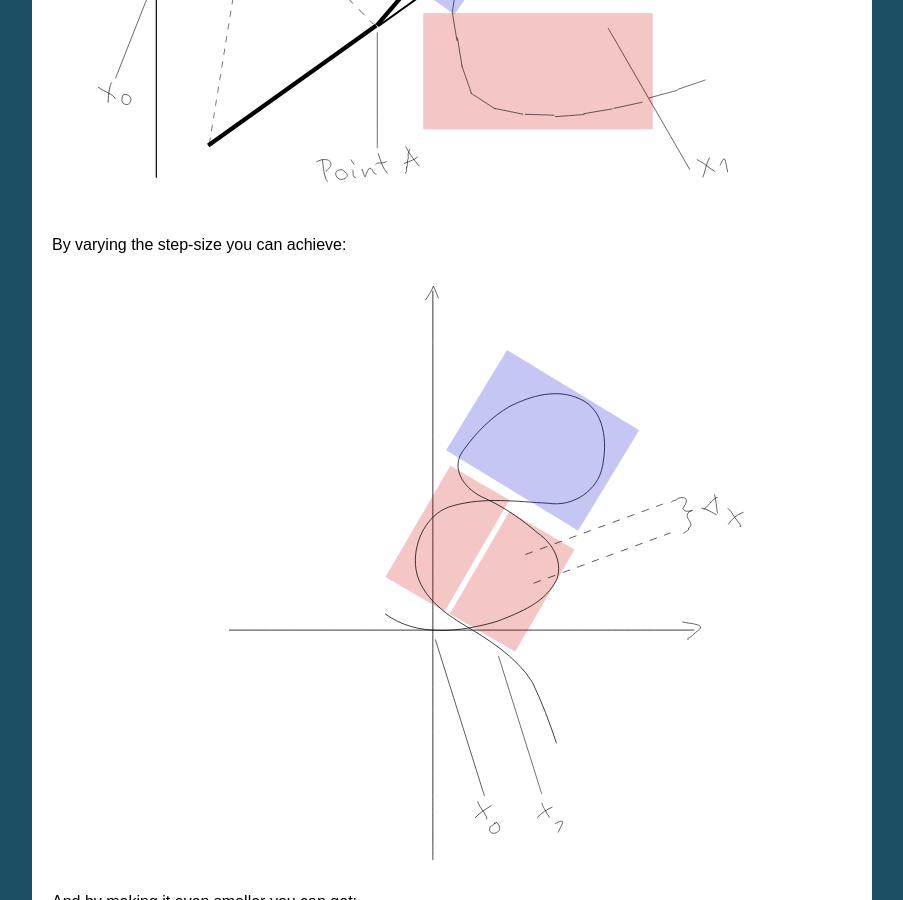
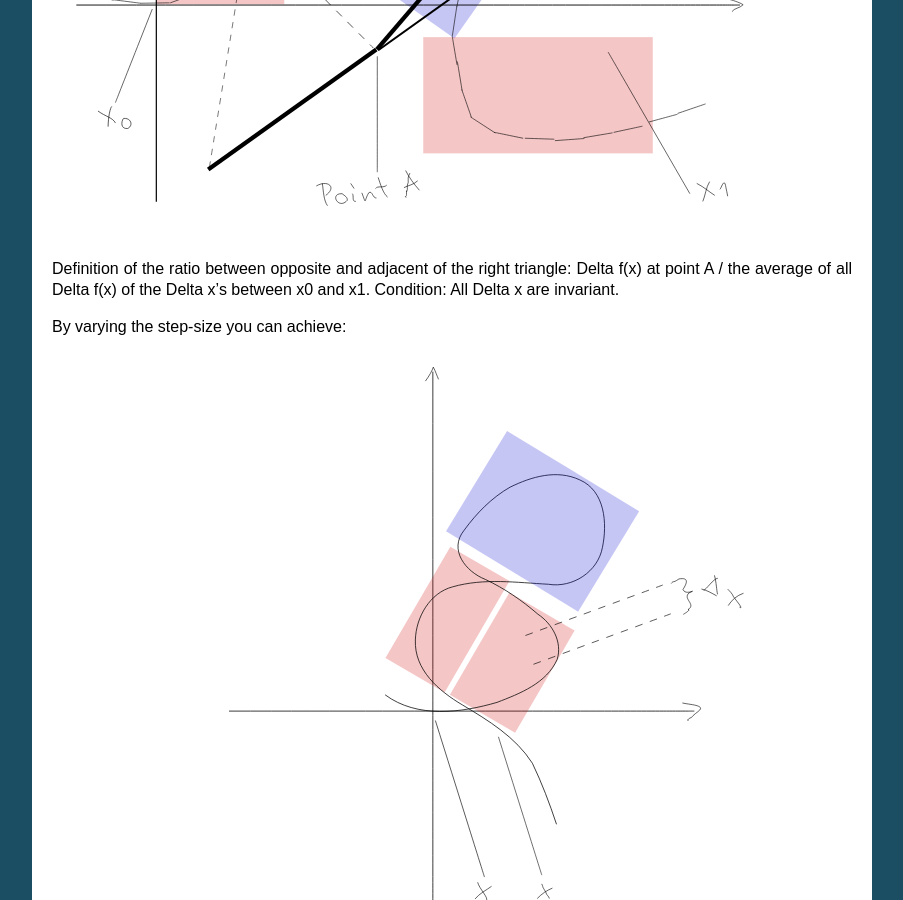
Before and after one commit to specpose/stopeight, a Sphinx documentation site: the page built from doc/acquisition.txt, in a window 1280 px wide and 900 px high, scrolled down 2352 px. Shown: the whole window, without its empty margins (198-1101 px from the left). Built offline with Sphinx 7.4.7, drawn with Linux system fonts in a browser that asks for light colours; some of the changed text lies outside the part shown.

```diff
--- a/doc/acquisition.txt
+++ b/doc/acquisition.txt
@@ -40,6 +41,10 @@ The construction of the graph can be seen here:
 
 .. image:: _static/vector_construction.svg
 
+Definition of the ratio between opposite and adjacent of the right triangle:
+Delta f(x) at point A / the average of all Delta f(x) of the Delta x's between x0 and x1.
+Condition: All Delta x are invariant.
+
 By varying the step-size you can achieve:
 
 .. image:: _static/vector_graph2.svg
--- a/doc/developer.txt
+++ b/doc/developer.txt
@@ -25,7 +25,7 @@ Different Storage Setups
 
 For running against a file storage, you need ZODB::
 
-    sudo apt-get install python-zodb
+    $ sudo apt-get install python-zodb
 
 Tested working with version:
 
--- a/doc/index.txt
+++ b/doc/index.txt
@@ -12,6 +12,7 @@ Data Acquisition
    :maxdepth: 2
 
    acquisition
+   analyzer
 
 Installation Instructions
 =========================
```
Also changed, not shown: other parts of doc/acquisition.txt (+2 -1 lines), doc/analyzer.txt (added, +28 -0 lines), doc/_static/vector_construction.svg.
